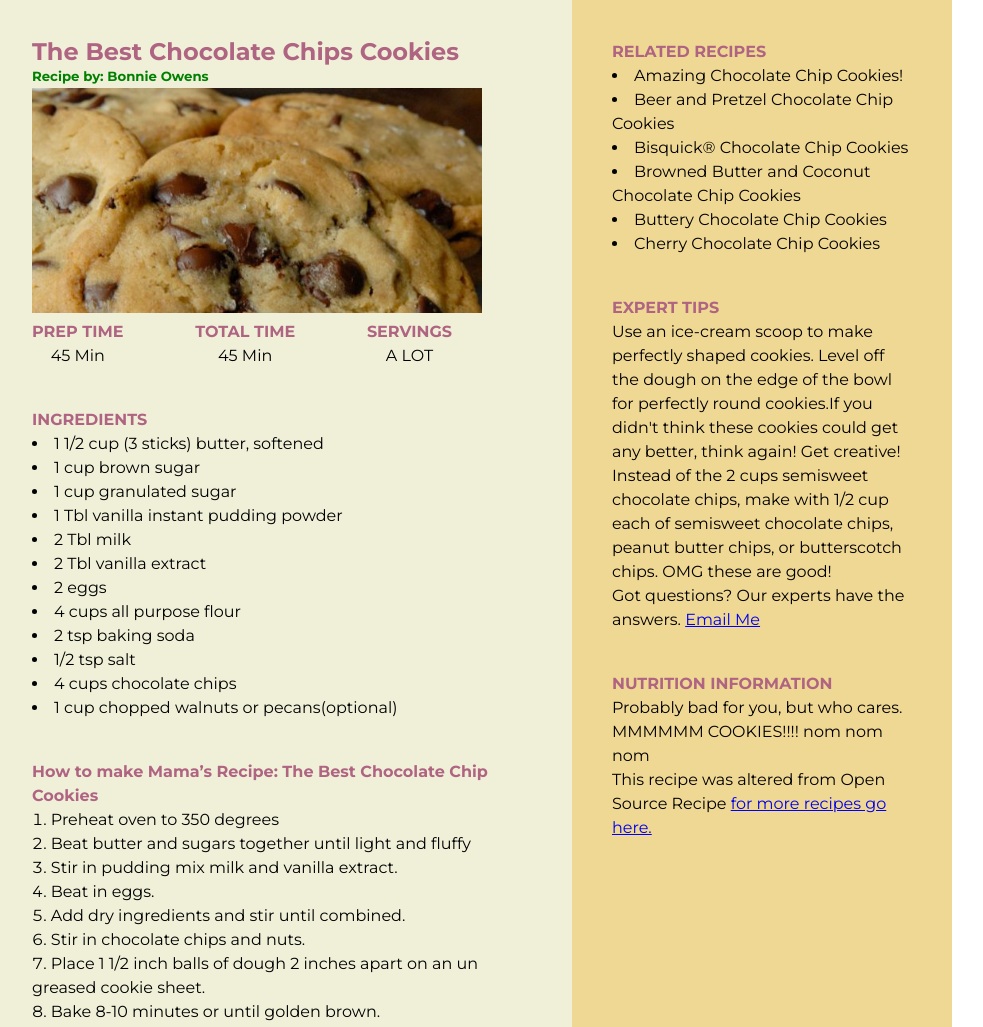
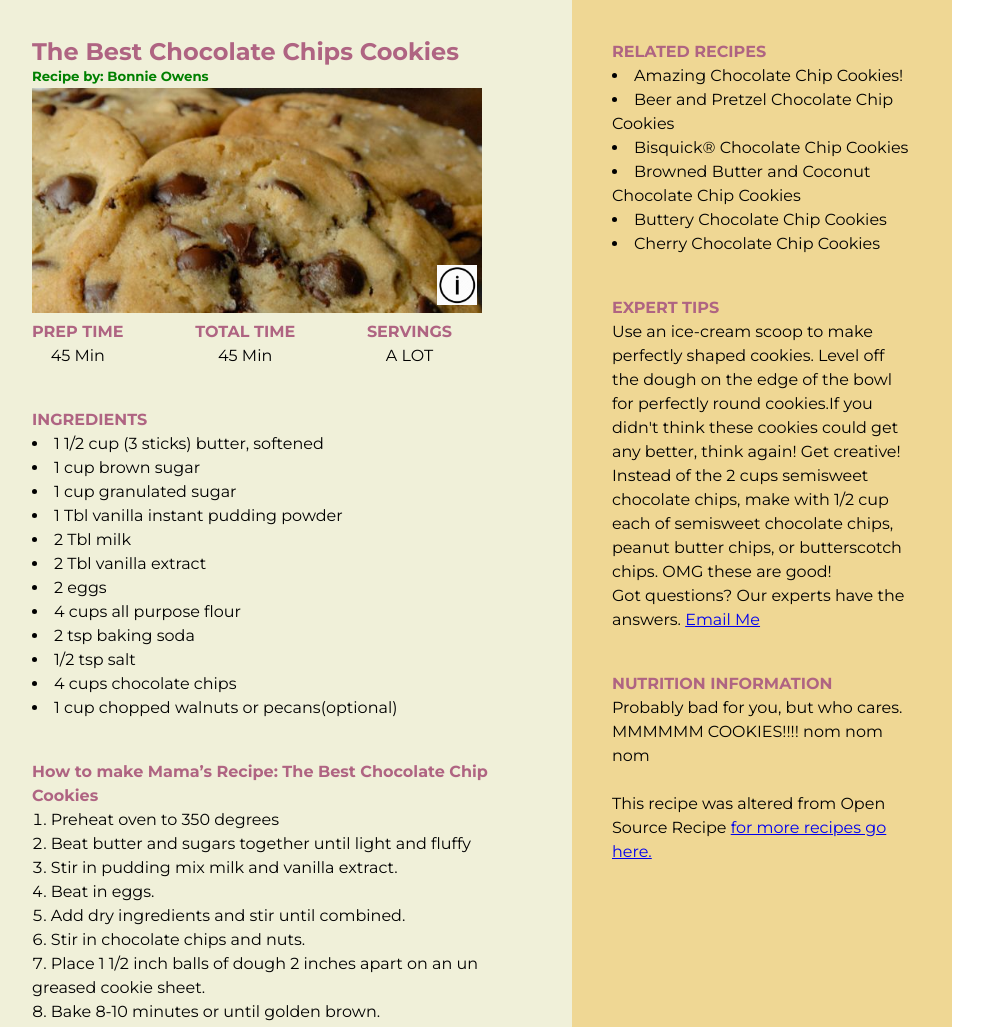
Before and after one commit to carlavenini/fewd-36, a plain HTML site: page cookies/cookies.html in a window 1280 px wide. Shown: the top 1027 px of the page, without its empty margins (8-991 px from the left). Drawn offline with Linux system fonts and the light colour scheme.

Commit message:
added I Icon

```diff
--- a/cookies/cookies.html
+++ b/cookies/cookies.html
@@ -15,7 +15,10 @@
 				<div class="subwrapper1">
 					<h2> The Best Chocolate Chips Cookies</h2>
 					<h5> Recipe by: Bonnie Owens</h5>
+				<div class="parent">
 					<img src="img/cookies.jpg">
+					<img class="info" src="img/info-icon.png">
+				</div> <!-- Image closing Div -->
 					<div class="time">
 						<ul>
 							<li><h4>prep time</h4></li>
@@ -82,17 +85,18 @@
 			<h4>EXPERT TIPS</h4>
 
 				<p>Use an ice-cream scoop to make perfectly shaped cookies. Level off the dough on the edge of the bowl for perfectly round cookies.If you didn't think these cookies could get any better, think again! Get creative! Instead of the 2 cups semisweet chocolate chips, make with 1/2 cup each of semisweet chocolate chips, peanut butter chips, or butterscotch chips. OMG these are good! <br>
-				Got questions? Our experts have the answers.  <a href="mailto:me@fakeemail.com"> Email Me</a></p>
+				Got questions? Our experts have the answers.
+				<a href="mailto:me@fakeemail.com"> Email Me</a></p>
 
 				</div> <!-- Expert tips -->
 				<div class="nutrition-information">
 					<h4>NUTRITION INFORMATION</h4>
-						<p>Probably bad for you, but who cares. MMMMMM COOKIES!!!! nom nom nom</p>
+						<p>Probably bad for you, but who cares. MMMMMM COOKIES!!!! nom nom nom<br><br>
 
 
 						This recipe was altered from Open Source Recipe
 						<a href="http://www.opensourcefood.com/people/Amanori/recipes/mamas-recipe-the-best-chocolate-chip-cookies">for more recipes go here.
-						</a>
+						</a></p>
 
 				</div><!-- Nutrition Informtaion -->
 				</div> <!-- subwrapper2 closing div -->
--- a/cookies/css/cookies.css
+++ b/cookies/css/cookies.css
@@ -13,6 +13,7 @@ h1, h2, h4 {
 
 h5 {
 	color: green;
+	font-family: 'Montserrat', sans-serif;
 }
 
 .flexwrapper {
@@ -48,6 +49,19 @@ h5 {
 	list-style-position: inside;
 }
 
+.parent {
+	position: relative;
+}
+
+img.info {
+	position: absolute;
+	left: 405px;
+    right: 0;
+    bottom: 15px;
+    width: 40px;
+
+}
+
 .time {
 	display: flex;
 	justify-content: space-between;
```
Also changed, not shown: cookies/img/info-icon.png (added).
